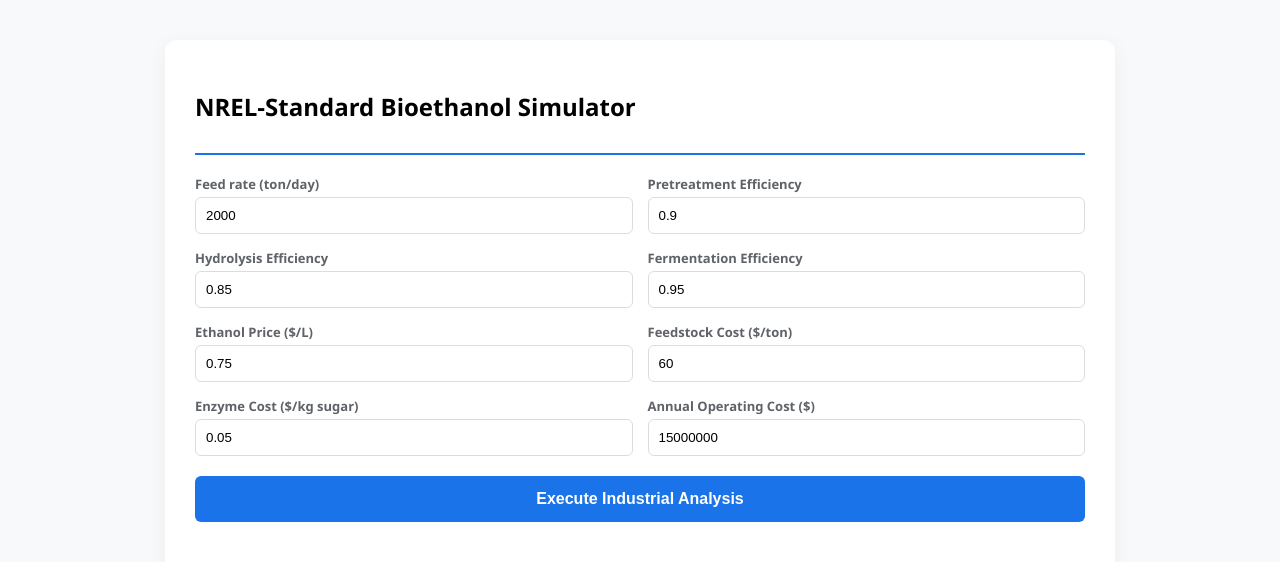
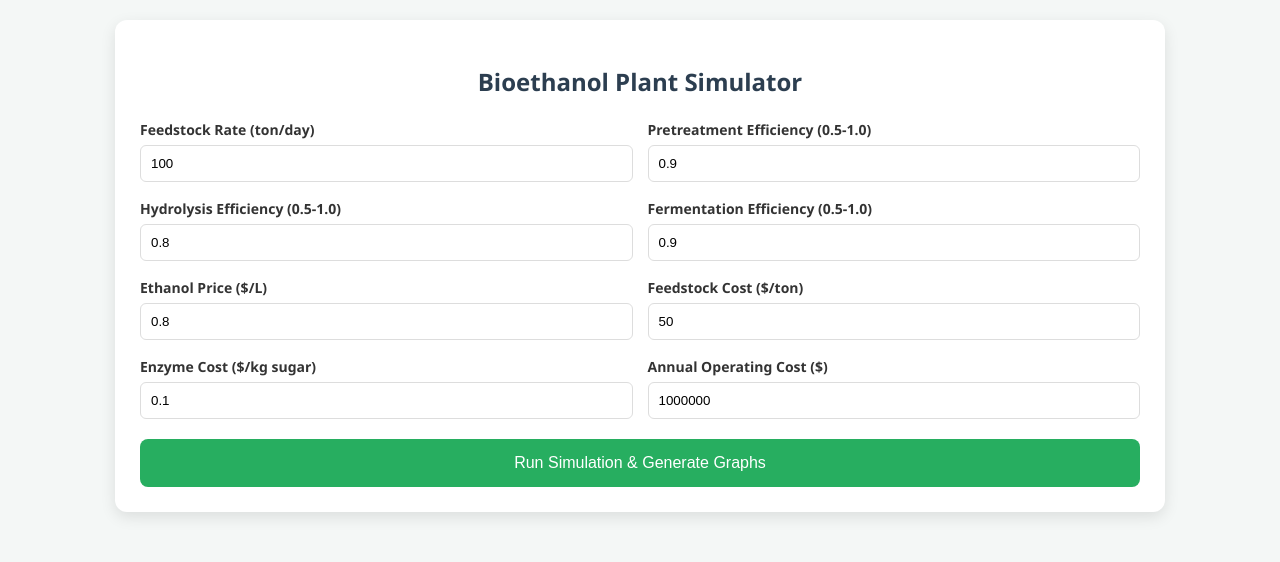
Before and after one commit to Abdulrahmanibrahimsaid/project, a Flask app: page / in a window 1280 px wide. Shown: the top 562 px of the page. After the commit the page ends 517 px from the top, so only its background shows below. Run offline with Flask 3, Linux system fonts and the light colour scheme; parts of the project's set-up code (start-up, migrations or seed data) failed here and were passed over.

Commit message:
Update index.html

```diff
--- a/templates/index.html
+++ b/templates/index.html
@@ -3,73 +3,49 @@
 <head>
     <meta charset="UTF-8">
     <meta name="viewport" content="width=device-width, initial-scale=1.0">
-    <title>Bioethanol NREL Simulator</title>
+    <title>Bioethanol Industrial Simulator</title>
     <script src="https://cdn.jsdelivr.net/npm/chart.js"></script>
     <style>
-        body { font-family: 'Segoe UI', Tahoma, sans-serif; max-width: 950px; margin: 20px auto; padding: 20px; background-color: #f8f9fa; }
-        .container { background: white; padding: 30px; border-radius: 12px; box-shadow: 0 5px 20px rgba(0,0,0,0.05); }
-        .header { border-bottom: 2px solid #1a73e8; margin-bottom: 20px; padding-bottom: 10px; }
-        .grid { display: grid; grid-template-columns: repeat(2, 1fr); gap: 15px; }
-        label { display: block; font-size: 13px; font-weight: 600; margin-bottom: 4px; color: #5f6368; }
-        input { width: 100%; padding: 10px; border: 1px solid #dadce0; border-radius: 6px; box-sizing: border-box; }
-        button { background: #1a73e8; color: white; padding: 14px; border: none; border-radius: 6px; width: 100%; font-size: 16px; font-weight: bold; margin-top: 20px; cursor: pointer; transition: 0.2s; }
-        button:hover { background: #1765cc; }
-
-        #results { margin-top: 30px; display: none; }
-        .results-box { display: grid; grid-template-columns: 1fr 1fr; gap: 20px; background: #fff; border: 1px solid #e0e0e0; padding: 20px; border-radius: 8px; }
-        .result-group h4 { margin: 0 0 10px 0; color: #1a73e8; border-bottom: 1px solid #eee; padding-bottom: 5px; }
-        .result-item { display: flex; justify-content: space-between; padding: 6px 0; font-size: 14px; border-bottom: 1px dotted #eee; }
-        .profit-highlight { grid-column: span 2; background: #e6f4ea; padding: 15px; border-radius: 6px; text-align: center; color: #1e8e3e; font-size: 1.2em; font-weight: bold; }
-
-        .chart-section { margin-top: 40px; height: 350px; }
+        body { font-family: 'Segoe UI', sans-serif; background: #f4f7f6; margin: 0; padding: 20px; }
+        .container { max-width: 1000px; margin: auto; background: white; padding: 25px; border-radius: 12px; box-shadow: 0 5px 15px rgba(0,0,0,0.1); }
+        .grid { display: grid; grid-template-columns: 1fr 1fr; gap: 15px; }
+        label { font-weight: bold; font-size: 14px; color: #333; }
+        input { width: 100%; padding: 10px; margin-top: 5px; border: 1px solid #ddd; border-radius: 6px; box-sizing: border-box; }
+        button { background: #27ae60; color: white; padding: 15px; border: none; border-radius: 8px; width: 100%; font-size: 16px; cursor: pointer; margin-top: 20px; }
+        .results-section { margin-top: 30px; display: none; }
+        .stats { display: grid; grid-template-columns: 1fr 1fr; gap: 10px; background: #e8f6ef; padding: 15px; border-radius: 8px; }
+        .chart-box { margin-top: 30px; height: 400px; }
     </style>
 </head>
 <body>
+<div class="container">
+    <h2 style="text-align: center; color: #2c3e50;">Bioethanol Plant Simulator</h2>
+    <div class="grid">
+        <div><label>Feedstock Rate (ton/day)</label><input type="number" id="feed_rate" value="100"></div>
+        <div><label>Pretreatment Efficiency (0.5-1.0)</label><input type="number" id="pretreat_eff" step="0.01" value="0.9"></div>
+        <div><label>Hydrolysis Efficiency (0.5-1.0)</label><input type="number" id="hydroly_eff" step="0.01" value="0.8"></div>
+        <div><label>Fermentation Efficiency (0.5-1.0)</label><input type="number" id="ferment_eff" step="0.01" value="0.9"></div>
+        <div><label>Ethanol Price ($/L)</label><input type="number" id="eth_price" step="0.01" value="0.8"></div>
+        <div><label>Feedstock Cost ($/ton)</label><input type="number" id="feed_cost" value="50"></div>
+        <div><label>Enzyme Cost ($/kg sugar)</label><input type="number" id="enzyme_cost" step="0.01" value="0.1"></div>
+        <div><label>Annual Operating Cost ($)</label><input type="number" id="annual_operating_cost" value="1000000"></div>
+    </div>
+    <button onclick="calculate()">Run Simulation & Generate Graphs</button>
 
-<div class="container">
-    <div class="header"><h2>NREL-Standard Bioethanol Simulator</h2></div>
+    <div id="resultsSection" class="results-section">
+        <h3>=== Simulation Results ===</h3>
+        <div class="stats" id="statsOutput"></div>
 
-    <div class="grid">
-        <div><label>Feed rate (ton/day)</label><input type="number" id="feed_rate" value="2000"></div>
-        <div><label>Pretreatment Efficiency</label><input type="number" id="pretreat_eff" step="0.01" value="0.9"></div>
-        <div><label>Hydrolysis Efficiency</label><input type="number" id="hydroly_eff" step="0.01" value="0.85"></div>
-        <div><label>Fermentation Efficiency</label><input type="number" id="ferment_eff" step="0.01" value="0.95"></div>
-        <div><label>Ethanol Price ($/L)</label><input type="number" id="eth_price" step="0.01" value="0.75"></div>
-        <div><label>Feedstock Cost ($/ton)</label><input type="number" id="feed_cost" value="60"></div>
-        <div><label>Enzyme Cost ($/kg sugar)</label><input type="number" id="enzyme_cost" step="0.01" value="0.05"></div>
-        <div><label>Annual Operating Cost ($)</label><input type="number" id="annual_operating_cost" value="15000000"></div>
+        <div class="chart-box"><canvas id="effChart"></canvas></div>
+        <div class="chart-box"><canvas id="feedEthChart"></canvas></div>
+        <div class="chart-box"><canvas id="feedProfitChart"></canvas></div>
     </div>
-
-    <button onclick="runSimulation()">Execute Industrial Analysis</button>
-
-    <div id="results">
-        <div class="results-box">
-            <div class="result-group">
-                <h4>Process Metrics</h4>
-                <div class="result-item"><span>Dry Biomass:</span> <span id="out_dry"></span></div>
-                <div class="result-item"><span>Total Sugar (Monomers):</span> <span id="out_sugar"></span></div>
-                <div class="result-item"><span>Fermentable Sugar:</span> <span id="out_ferment"></span></div>
-                <div class="result-item"><span>Ethanol Produced:</span> <span id="out_eth_L"></span></div>
-                <div class="result-item"><span>Ethanol Mass:</span> <span id="out_eth_kg"></span></div>
-            </div>
-            <div class="result-group">
-                <h4>Economic Metrics</h4>
-                <div class="result-item"><span>Daily Revenue:</span> <span id="out_rev"></span></div>
-                <div class="result-item"><span>Daily Operating Cost:</span> <span id="out_cost"></span></div>
-            </div>
-            <div class="profit-highlight">
-                Daily Profit: <span id="out_profit"></span>
-            </div>
-        </div>
-    </div>
-
-    <div class="chart-section"><canvas id="sensitivityChart"></canvas></div>
 </div>
 
 <script>
-let myChart = null;
+let charts = {};
 
-async function runSimulation() {
+async function calculate() {
     const data = {};
     document.querySelectorAll('input').forEach(i => data[i.id] = i.value);
 
@@ -80,36 +56,48 @@ async function runSimulation() {
     });
     const res = await response.json();
 
-    document.getElementById('results').style.display = 'block';
-    const m = res.main;
+    document.getElementById('resultsSection').style.display = 'block';
 
-    // تعبئة البيانات
-    document.getElementById('out_dry').innerText = m.dry_biomass.toLocaleString() + " ton/day";
-    document.getElementById('out_sugar').innerText = m.total_sugar_kg.toLocaleString() + " kg";
-    document.getElementById('out_ferment').innerText = m.fermentable_sugar_kg.toLocaleString() + " kg";
-    document.getElementById('out_eth_L').innerText = m.ethanol_L.toLocaleString() + " L/day";
-    document.getElementById('out_eth_kg').innerText = m.ethanol_kg.toLocaleString() + " kg/day";
-    document.getElementById('out_rev').innerText = "$" + m.daily_revenue.toLocaleString();
-    document.getElementById('out_cost').innerText = "$" + m.total_daily_cost.toLocaleString();
-    document.getElementById('out_profit').innerText = "$" + m.daily_profit.toLocaleString();
+    // عرض الأرقام
+    const s = res.main;
+    document.getElementById('statsOutput').innerHTML = `
+        <div>Dry Biomass: <b>${s.dry_biomass.toLocaleString()} ton/day</b></div>
+        <div>Total Sugars: <b>${s.total_sugar_kg.toLocaleString()} kg/day</b></div>
+        <div>Ethanol Production: <b>${s.ethanol_L.toLocaleString()} L/day</b></div>
+        <div>Daily Profit: <b style="color:green">$${s.daily_profit.toLocaleString()}</b></div>
+    `;
 
-    // الرسم البياني
-    const ctx = document.getElementById('sensitivityChart').getContext('2d');
-    if (myChart) myChart.destroy();
-    myChart = new Chart(ctx, {
+    // رسم البياني 1: Efficiencies
+    renderChart('effChart', res.sens_eff.labels, [
+        {label: 'Pretreatment', data: res.sens_eff.pretreat, borderColor: 'red'},
+        {label: 'Hydrolysis', data: res.sens_eff.hydroly, borderColor: 'blue'},
+        {label: 'Fermentation', data: res.sens_eff.ferment, borderColor: 'green'}
+    ], 'Efficiency (%)', 'Daily Profit ($)');
+
+    // رسم البياني 2: Feed vs Ethanol
+    renderChart('feedEthChart', res.sens_feed.labels, [
+        {label: 'Ethanol Production', data: res.sens_feed.ethanol, borderColor: 'blue'}
+    ], 'Feedstock Rate (ton/day)', 'Ethanol (L/day)');
+
+    // رسم البياني 3: Feed vs Profit
+    renderChart('feedProfitChart', res.sens_feed.labels, [
+        {label: 'Daily Profit', data: res.sens_feed.profit, borderColor: 'orange'}
+    ], 'Feedstock Rate (ton/day)', 'Daily Profit ($)');
+}
+
+function renderChart(id, labels, datasets, xTitle, yTitle) {
+    if (charts[id]) charts[id].destroy();
+    charts[id] = new Chart(document.getElementById(id), {
         type: 'line',
-        data: {
-            labels: res.sensitivity.map(s => (s.efficiency * 100) + '%'),
-            datasets: [{
-                label: 'Profit Sensitivity ($)',
-                data: res.sensitivity.map(s => s.profit),
-                borderColor: '#1a73e8',
-                backgroundColor: 'rgba(26, 115, 232, 0.05)',
-                fill: true,
-                tension: 0.2
-            }]
-        },
-        options: { responsive: true, maintainAspectRatio: false }
+        data: { labels: labels.map(l => l.toFixed(1)), datasets: datasets },
+        options: {
+            responsive: true,
+            maintainAspectRatio: false,
+            scales: {
+                x: { title: { display: true, text: xTitle } },
+                y: { title: { display: true, text: yTitle } }
+            }
+        }
     });
 }
 </script>
```
